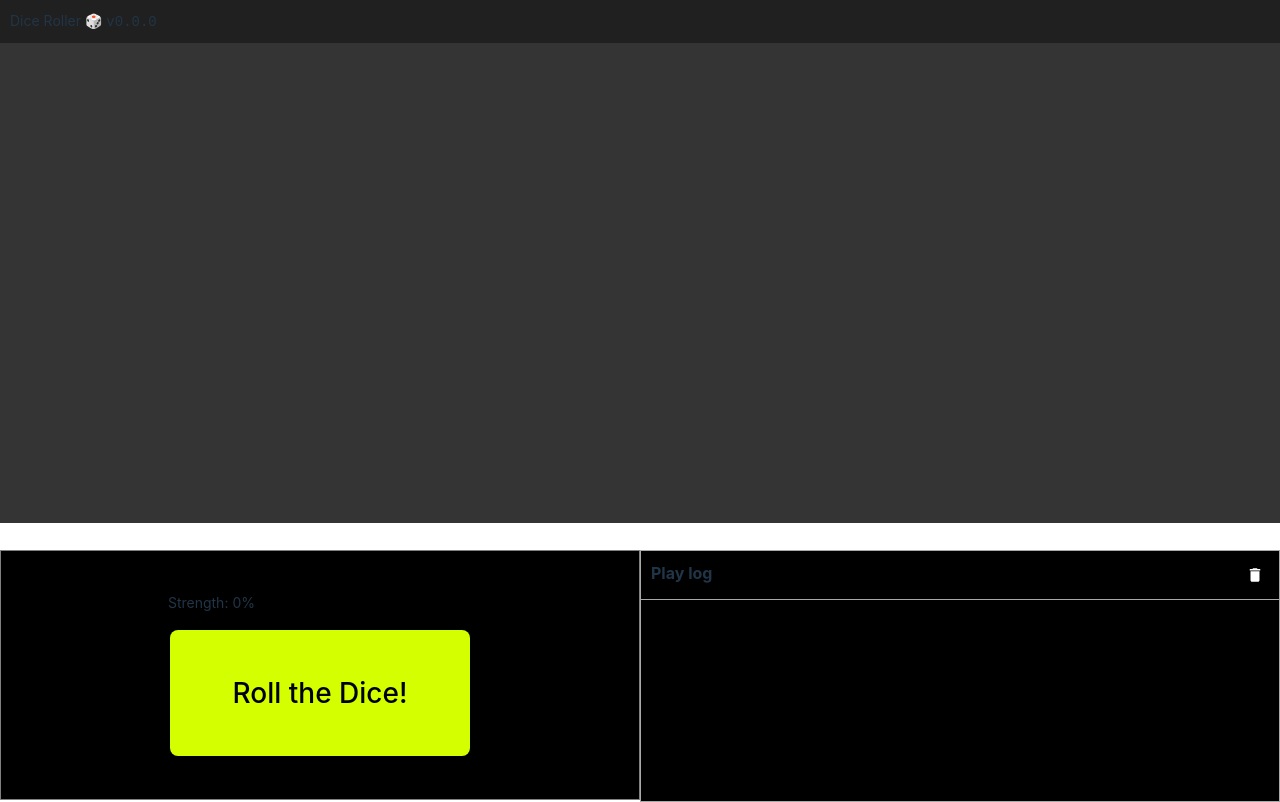
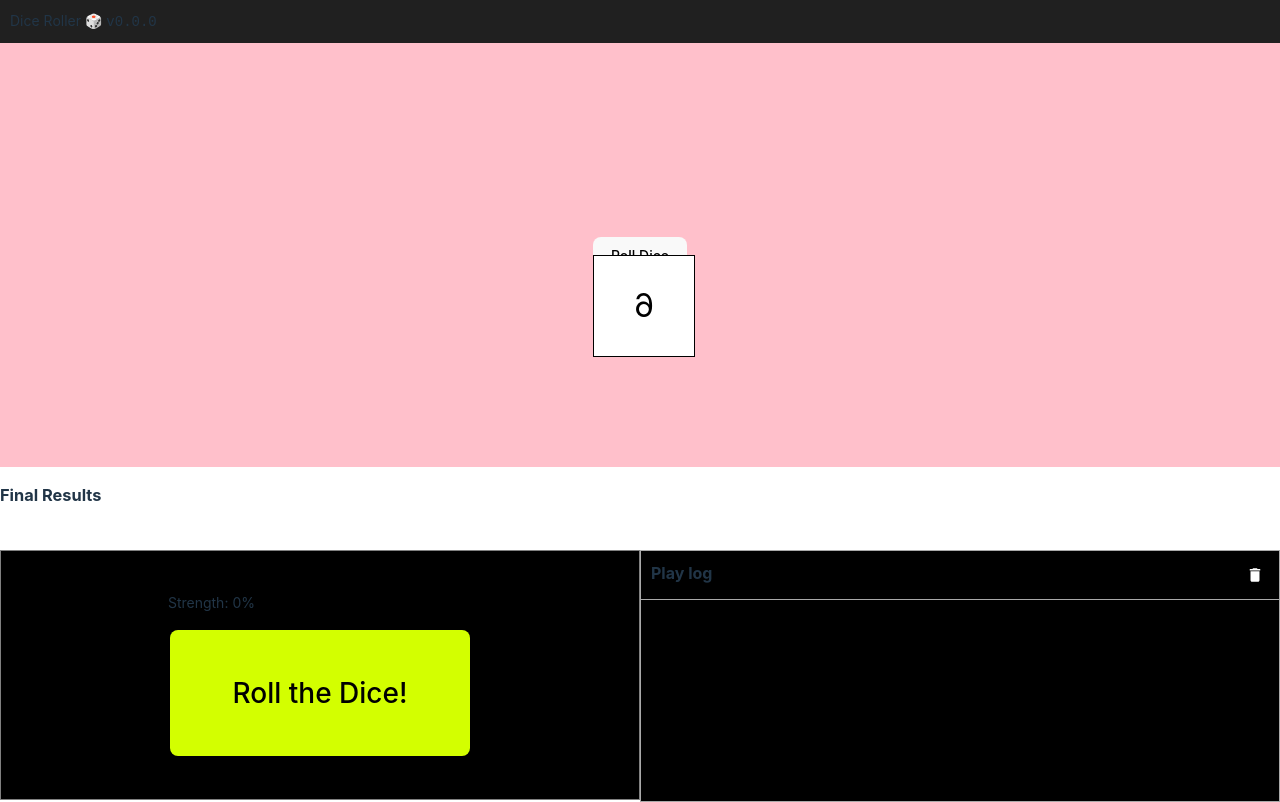
Before and after one commit to radiovisual/dice-roller.ic, a React (Vite) app: page / in a window 1280 px wide. Built offline with nearby package versions, Linux system fonts and the light colour scheme.

Commit message:
feat: init basic dice rolling animation (WIP)

```diff
--- a/src/App.tsx
+++ b/src/App.tsx
@@ -8,6 +8,7 @@ import { EventData } from "./classes/event-emitter";
 import pkg from "../package.json";
 
 import "./App.css";
+import { DiceRoller } from "./components/dice-roller";
 
 const gameEngine = new GameEngine();
 
@@ -53,13 +54,20 @@ function App() {
     setLogItems([]);
   };
 
+  const handleDiceThrowCompleted = () => {
+    console.log("handleDiceThrowCompleted");
+  };
+
   return (
     <>
       <div className="Header">
         Dice Roller 🎲 <code>v{pkg.version}</code>
       </div>
 
-      <div className="DiceRoller"></div>
+      <DiceRoller />
+      <div>
+        <h3>Final Results</h3>
+      </div>
 
       <div className="ActionRow">
         <div className="CollapsableCards">
--- /dev/null
+++ b/src/components/dice-roller/dice-roller.module.css
@@ -0,0 +1,53 @@
+.diceContainer {
+  background-color: pink;
+  width: 100%;
+  height: 53%;
+  display: flex;
+  justify-content: center;
+  justify-items: center;
+  align-content: center;
+  align-items: center;
+}
+
+.dicePerspective {
+  perspective: 1000px;
+}
+
+.dice {
+  width: 100px;
+  height: 100px;
+  position: relative;
+  transform-style: preserve-3d;
+  transform: rotateX(0deg) rotateY(0deg) rotateZ(0deg);
+}
+
+.face {
+  color: black;
+  position: absolute;
+  width: 100px;
+  height: 100px;
+  background: white;
+  border: 1px solid #000;
+  display: flex;
+  justify-content: center;
+  align-items: center;
+  font-size: 2rem;
+}
+.front {
+  transform: rotateY(0deg) translateZ(50px);
+}
+.back {
+  transform: rotateY(180deg) translateZ(50px);
+}
+.right {
+  transform: rotateY(90deg) translateZ(50px);
+}
+.left {
+  transform: rotateY(-90deg) translateZ(50px);
+}
+.top {
+  transform: rotateX(90deg) translateZ(50px);
+}
+.bottom {
+  transform: rotateX(-90deg) translateZ(50px);
+}
--- /dev/null
+++ b/src/components/dice-roller/dice-roller.tsx
@@ -0,0 +1,128 @@
+import React, { useState } from "react";
+import { motion } from "framer-motion";
+
+import styles from "./dice-roller.module.css";
+
+export const DiceRoller = () => {
+  const [rotation, setRotation] = useState([0, 0, 0]);
+  const [rolling, setRolling] = useState(false);
+  const [result, setResult] = useState(null);
+
+  const rollDice = () => {
+    const randomRotation = [
+      Math.random() * 360,
+      Math.random() * 360,
+      Math.random() * 360,
+    ];
+    setRotation(randomRotation);
+    setRolling(true);
+    setTimeout(() => {
+      setRolling(false);
+      determineResult(randomRotation);
+    }, 2000); // Assuming the animation takes 2 seconds
+  };
+
+  const determineResult = (rotation) => {
+    const [x, y, z] = rotation;
+    // Simplified logic to determine the result based on rotation
+    const normalizedX = x % 360;
+    const normalizedY = y % 360;
+    const normalizedZ = z % 360;
+
+    // Determine result based on which face is closest to the "front"
+    let face = 1; // Default to 1
+    if (normalizedX < 90 || normalizedX > 270) {
+      face = 1;
+    } else if (normalizedX >= 90 && normalizedX < 270) {
+      face = 6;
+    }
+
+    if (normalizedY >= 45 && normalizedY < 135) {
+      face = 2;
+    } else if (normalizedY >= 135 && normalizedY < 225) {
+      face = 5;
+    } else if (normalizedY >= 225 && normalizedY < 315) {
+      face = 4;
+    }
+
+    if (normalizedZ >= 45 && normalizedZ < 135) {
+      face = 3;
+    } else if (normalizedZ >= 135 && normalizedZ < 225) {
+      face = 2;
+    } else if (normalizedZ >= 225 && normalizedZ < 315) {
+      face = 4;
+    }
+
+    setResult(face);
+  };
+
+  return (
+    <div className={styles.diceContainer}>
+      <div>
+        <motion.div
+          className="dice"
+          animate={{
+            rotateX: rotation[0],
+            rotateY: rotation[1],
+            rotateZ: rotation[2],
+          }}
+          transition={{ duration: 2, ease: "easeInOut" }}
+        >
+          <div className={`${styles.face} ${styles.front}`}>1</div>
+          <div className={`${styles.face} ${styles.back}`}>6</div>
+          <div className={`${styles.face} ${styles.left}`}>4</div>
+          <div className={`${styles.face} ${styles.right}`}>3</div>
+          <div className={`${styles.face} ${styles.top}`}>2</div>
+          <div className={`${styles.face} ${styles.bottom}`}>5</div>
+        </motion.div>
+      </div>
+      <button onClick={rollDice} disabled={rolling}>
+        {rolling ? "Rolling..." : "Roll Dice"}
+      </button>
+      {result && <div>Result: {result}</div>}
+      <style jsx>{`
+        .dice-container {
+          perspective: 1000px;
+        }
+        .dice {
+          width: 100px;
+          height: 100px;
+          position: relative;
+          transform-style: preserve-3d;
+          transform: rotateX(0deg) rotateY(0deg) rotateZ(0deg);
+        }
+        .face {
+          position: absolute;
+          width: 100px;
+          height: 100px;
+          background: white;
+          border: 1px solid #000;
+          display: flex;
+          justify-content: center;
+          align-items: center;
+          font-size: 2rem;
+        }
+        .front {
+          transform: rotateY(0deg) translateZ(50px);
+        }
+        .back {
+          transform: rotateY(180deg) translateZ(50px);
+        }
+        .right {
+          transform: rotateY(90deg) translateZ(50px);
+        }
+        .left {
+          transform: rotateY(-90deg) translateZ(50px);
+        }
+        .top {
+          transform: rotateX(90deg) translateZ(50px);
+        }
+        .bottom {
+          transform: rotateX(-90deg) translateZ(50px);
+        }
+      `}</style>
+    </div>
+  );
+};
+
+export default DiceRoller;
--- /dev/null
+++ b/src/components/dice-roller/index.ts
@@ -0,0 +1 @@
+export { DiceRoller } from "./dice-roller";
```
Also changed, not shown: package.json (+7 -1 lines), 1 other file (tests, documents, lock files or other folders).
